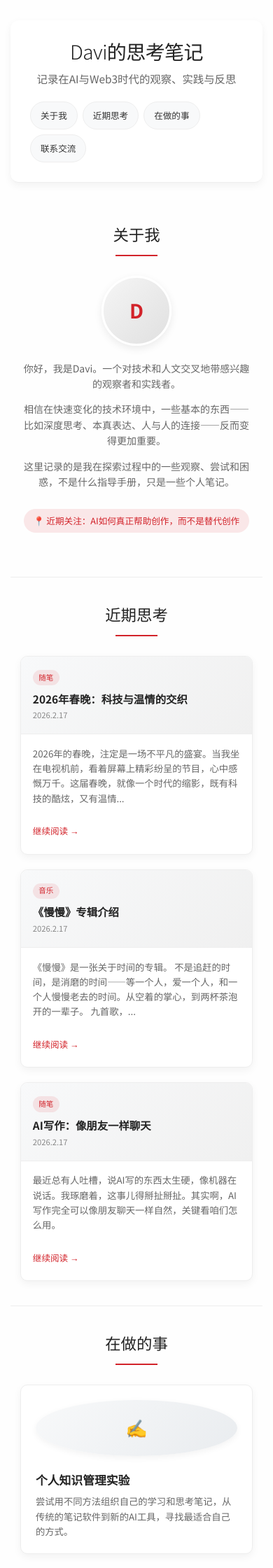
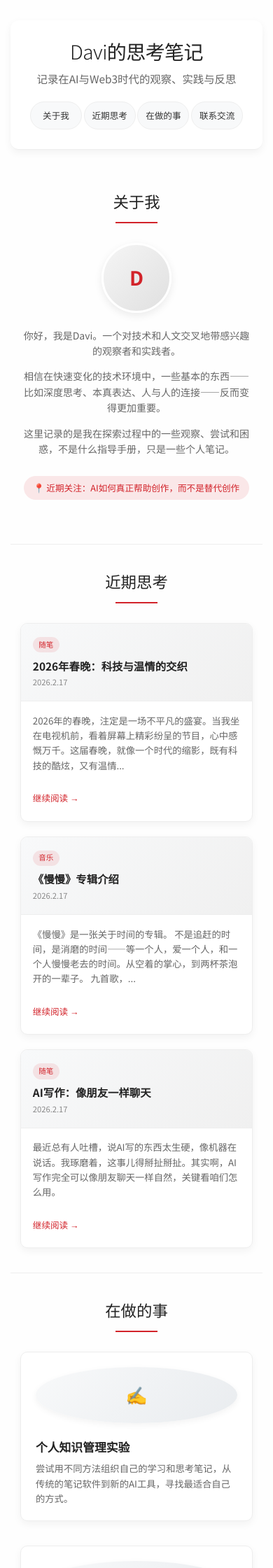
Before and after one commit to x2it/chat, a Jekyll site: the page built from blog.html, in a window 390 px wide. Shown: the top 2240 px of the page at 70% size. Built offline with Jekyll 4.4.1, drawn with Linux system fonts in a browser that asks for light colours.

Commit message:
更新 style.css

```diff
--- a/assets/css/style.css
+++ b/assets/css/style.css
@@ -66,7 +66,7 @@ h1, .site-title, .blog-title {
     line-height: 1.5;
 }
 
-/* 导航标签 */
+/* 导航标签 - 强制一行显示，不换行，不滑动 */
 .nav-container {
     max-width: 800px;
     margin: 0 auto;
@@ -75,18 +75,25 @@ h1, .site-title, .blog-title {
 .nav-tabs {
     display: flex;
     justify-content: center;
-    flex-wrap: wrap;        /* 允许换行，避免左滑右滑 */
+    flex-wrap: wrap;        /* 默认允许换行，但在窄屏通过媒体查询覆盖为 nowrap */
     gap: 0.5rem;
     padding-bottom: 0.5rem;
     -webkit-overflow-scrolling: touch;
 }
-@media (max-width: 768px) {
+@media (max-width: 600px) {
     .nav-tabs {
-        justify-content: flex-start;  /* 窄屏左对齐更紧凑 */
+        flex-wrap: nowrap;           /* 禁止换行 */
+        gap: 0.2rem;                 /* 减小间隙 */
+        justify-content: space-between; /* 等宽分布 */
     }
     .nav-tab {
-        padding: 0.5rem 1rem;
-        font-size: 0.9rem;
+        padding: 0.4rem 0.2rem;      /* 大幅减小内边距 */
+        font-size: 0.75rem;          /* 减小字号 */
+        min-width: 0;                 /* 允许缩小 */
+        flex: 1 1 0;                  /* 等宽 */
+        white-space: nowrap;          /* 禁止文字换行 */
+        overflow: hidden;             /* 溢出隐藏 */
+        text-overflow: ellipsis;      /* 长文字显示省略号 */
     }
 }
 .nav-tab {
@@ -757,12 +764,12 @@ input[type=range]::-webkit-slider-thumb:active { background: var(--primary-color
 .recommend-title { font-size: 1.1rem; color: var(--dark-color); margin-bottom: 0.8rem; }
 .recommend-text { color: var(--text-secondary); line-height: 1.6; font-size: 0.95rem; margin-bottom: 1rem; }
 
-/* 底部导航 (通用) */
+/* 底部导航 (通用) - 强制一行显示，不换行，不滑动 */
 .footer-links {
     display: flex;
     justify-content: center;
     align-items: center;
-    flex-wrap: wrap;
+    flex-wrap: wrap;        /* 默认允许换行，窄屏覆盖为 nowrap */
     gap: 1.5rem;
     margin: 3rem 0 2rem;
     padding: 1.5rem;
@@ -770,11 +777,20 @@ input[type=range]::-webkit-slider-thumb:active { background: var(--primary-color
     border-radius: 12px;
     border: 1px solid var(--gray-border);
 }
-@media (max-width: 480px) {
-    .footer-links { gap: 1rem; padding: 1.2rem; }
+@media (max-width: 600px) {
+    .footer-links {
+        flex-wrap: nowrap;           /* 禁止换行 */
+        gap: 0.2rem;                 /* 减小间隙 */
+        padding: 1rem 0.5rem;
+    }
     .footer-link {
-        min-width: 80px;        /* 减小最小宽度，适应窄屏 */
-        padding: 0.5rem 0.8rem;
+        padding: 0.4rem 0.2rem;      /* 减小内边距 */
+        font-size: 0.75rem;          /* 减小字号 */
+        min-width: 0;                 /* 允许缩小 */
+        flex: 1 1 0;                  /* 等宽 */
+        white-space: nowrap;          /* 禁止文字换行 */
+        overflow: hidden;             /* 溢出隐藏 */
+        text-overflow: ellipsis;      /* 长文字显示省略号 */
     }
 }
 .footer-link {
```
